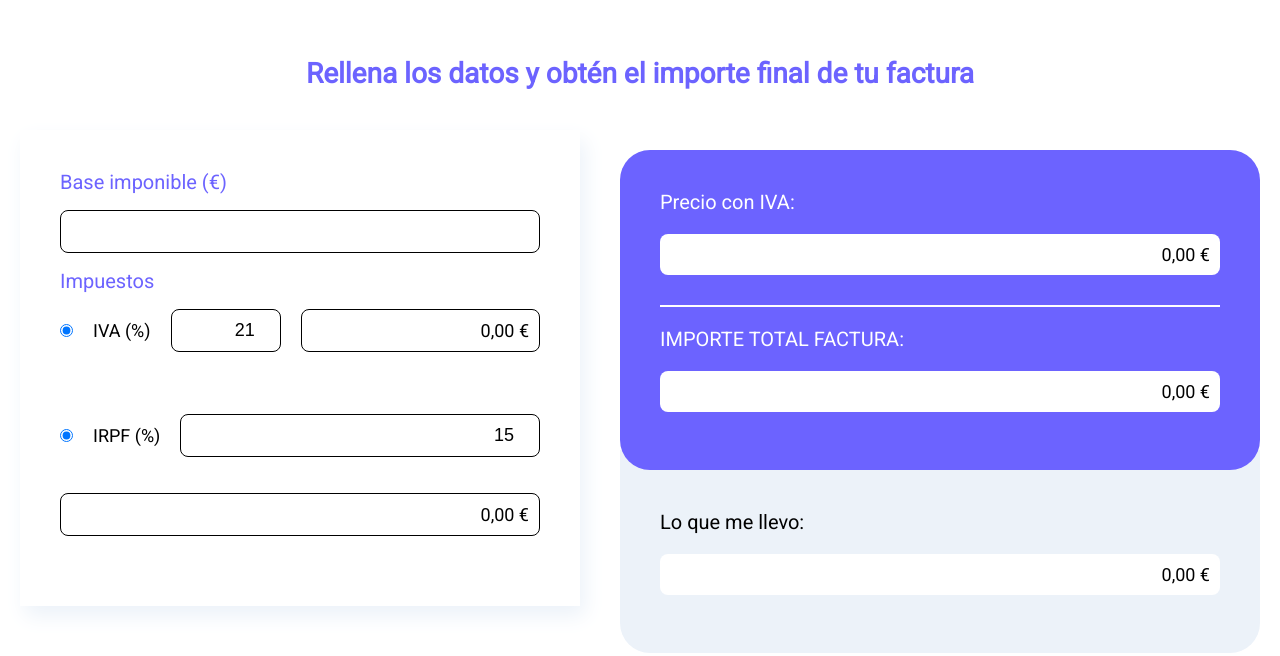
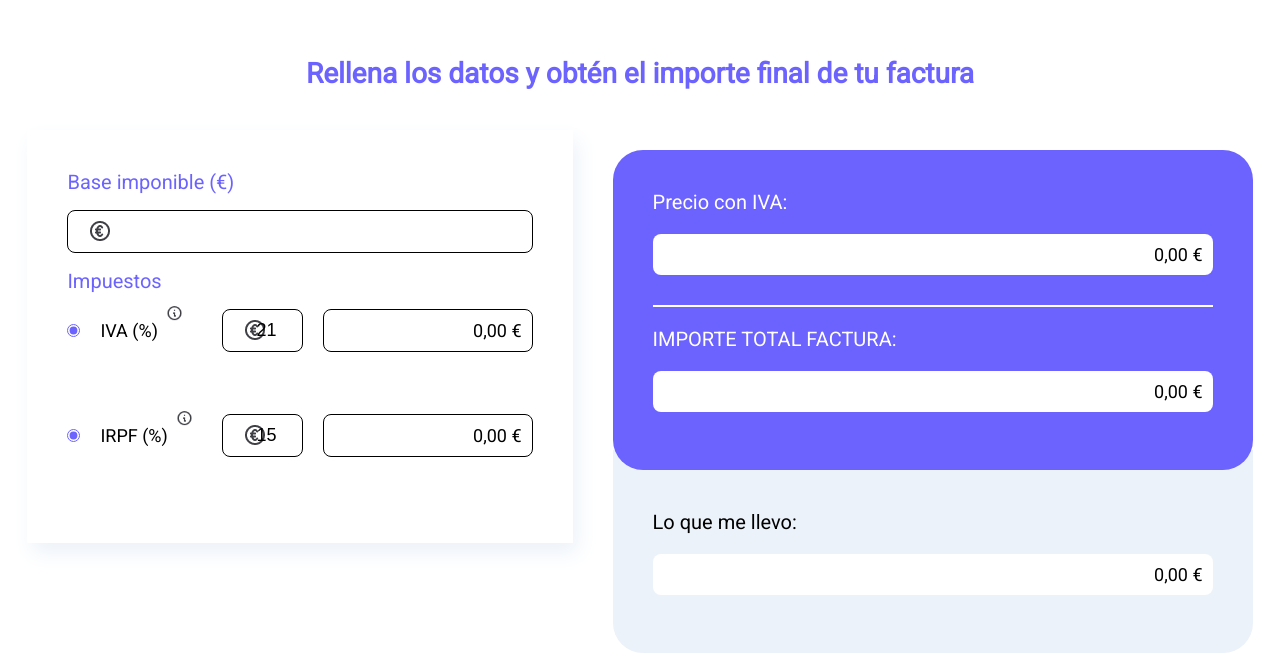
Before and after one commit to lupeMorales/calculadora-autonomos, a website: page docs/index.html in a window 1280 px wide. Shown: the part 666-1322 px from the top of the page. Drawn offline with Linux system fonts and the light colour scheme; files whose address does not match are found by name.

Commit message:
Update docs

```diff
--- a/docs/assets/js/main.js
+++ b/docs/assets/js/main.js
@@ -1 +1 @@
-"use strict";const taxBase=document.querySelector(".js-tax-base"),iva=document.querySelector(".js-iva"),ivaResult=document.querySelector(".js-iva-result"),irpf=document.querySelector(".js-irpf"),irpfResult=document.querySelector(".js-irpf-result"),price=document.querySelector(".js-price"),totalInvoice=document.querySelector(".js-total"),totalToReceive=document.querySelector(".js-total-to-receive");
+"use strict";const form=document.querySelector(".form"),taxBase=document.querySelector(".js-tax-base"),iva=document.querySelector(".js-iva"),ivaResult=document.querySelector(".js-iva-result"),irpf=document.querySelector(".js-irpf"),irpfResult=document.querySelector(".js-irpf-result"),price=document.querySelector(".js-price"),totalInvoice=document.querySelector(".js-total"),totalToReceive=document.querySelector(".js-total-to-receive");function onlyNumberAllow(e){isNaN(e.key)&&"Backspace"!==e.key&&"Enter"!==e.key&&e.preventDefault()}function calculate(e){return e*parseInt(taxBase.value)/100}function calculateResult(){const e=calculate(parseInt(iva.value)),t=calculate(parseInt(irpf.value)),r=parseInt(taxBase.value);ivaResult.innerText=e.toFixed(2)+"€",irpfResult.innerText=t.toFixed(2)+"€",price.innerText=(r+e).toFixed(2)+"€",totalInvoice.innerText=(r+e-t).toFixed(2)+"€",totalToReceive.innerText=(r-t).toFixed(2)+"€"}taxBase.addEventListener("keydown",onlyNumberAllow),form.addEventListener("change",calculateResult);
--- a/docs/index.html
+++ b/docs/index.html
@@ -34,21 +34,57 @@
             <form class="form">
               <fieldset class="form__fieldset">
                 <legend class="form__title">Base imponible (€)</legend>
-                <input type="text" id="tax-base" class="js-tax-base" />
+                <input type="text" id="tax-base" class="js-tax-base js-input" />
               </fieldset>
 
               <fieldset class="form__fieldset">
                 <legend class="form__title">Impuestos</legend>
                 <div class="form__fieldset--section">
-                  <input type="radio" id="iva" checked="checked" />
-                  <label for="iva">IVA (%)</label>
-                  <input type="number" value="21" max="21" min="0" class="js-iva" />
+                  <input type="radio" id="iva" checked="checked" class="radio" />
+                  <label for="iva"
+                    >IVA (%)
+                    <span class="icon"
+                      ><a
+                        href="https://centregestor.es/que-tipo-de-iva-debo-aplicar/#:~:text=Tanto%20si%20usted%20es%20el,%25)%20es%20el%20que%20corresponde."
+                        target="_blank"
+                        title="info"
+                        class="btn-info"
+                      >
+                        <img src="./assets/images/vectorInfo.png" alt="info icon" />
+                      </a> </span
+                  ></label>
+                  <input
+                    type="number"
+                    value="21"
+                    max="21"
+                    min="0"
+                    title="Indica el IVA"
+                    class="js-iva"
+                  />
                   <p class="form__result js-iva-result">0,00 €</p>
                 </div>
                 <div class="form__fieldset--section">
-                  <input type="radio" id="irpf" checked="checked" />
-                  <label for="irpf">IRPF (%)</label>
-                  <input type="number" value="15" class="js-irpf" />
+                  <input type="radio" id="irpf" checked="checked" class="radio" />
+                  <label for="irpf"
+                    >IRPF (%)
+                    <span class="icon"
+                      ><a
+                        href="https://www.infoautonomos.com/fiscalidad/irpf-autonomo/"
+                        target="_blank"
+                        title="info"
+                        class="js-btn-info btn-info"
+                      >
+                        <img src="./assets/images/vectorInfo.png" alt="info icon" />
+                      </a> </span
+                  ></label>
+                  <input
+                    type="number"
+                    value="15"
+                    max="15"
+                    min="0"
+                    title="Indica el IRPF"
+                    class="js-irpf"
+                  />
                   <p class="form__result js-irpf-result">0,00 €</p>
                 </div>
               </fieldset>
```
Also changed, not shown: docs/assets/css/main.css (+1 -1 lines).
